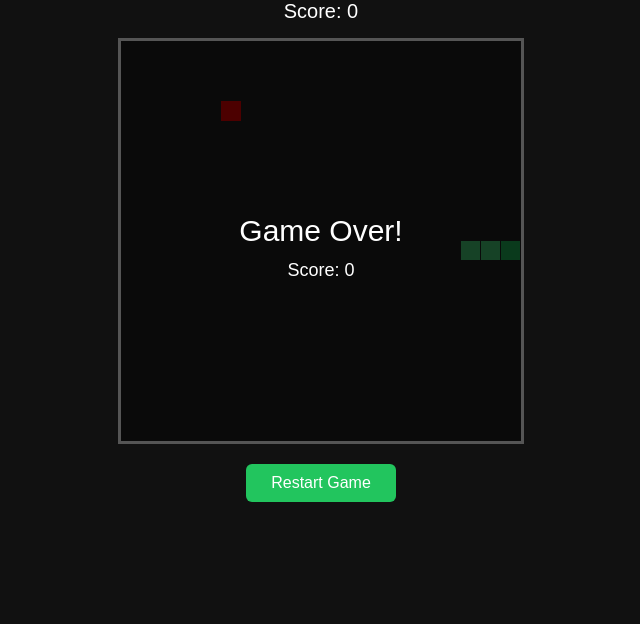
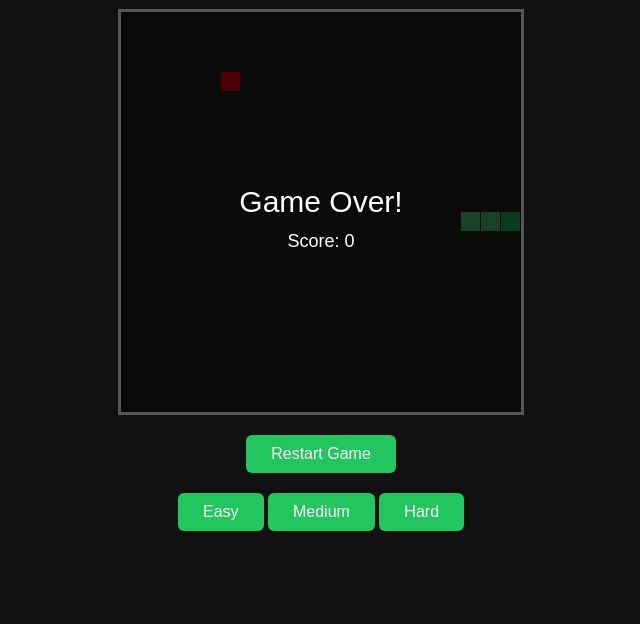
Before and after one commit to vinithdc-jpg/Snake-game, a plain HTML site: page index.html in a window 1280 px wide. Shown: the part 176-800 px from the top of the page, without its empty margins (319-959 px from the left). Drawn offline with Linux system fonts and the light colour scheme.

Commit message:
Modify the code

```diff
--- a/index.html
+++ b/index.html
@@ -6,7 +6,7 @@
 
     <title>Snake Game</title>
 
-    <link rel="stylesheet" href="style.css">
+    <link rel="stylesheet" href="style.css" />
   </head>
 
   <body>
@@ -18,8 +18,13 @@
       <canvas id="gameCanvas" width="400" height="400"></canvas>
 
       <button onclick="restartGame()">Restart Game</button>
+      <div class="difficulty">
+        <button onclick="setDifficulty('easy')">Easy</button>
+        <button onclick="setDifficulty('medium')">Medium</button>
+        <button onclick="setDifficulty('hard')">Hard</button>
+      </div>
     </div>
 
-  <script src="script.js"></script>
+    <script src="script.js"></script>
   </body>
 </html>
--- a/script.js
+++ b/script.js
@@ -8,6 +8,15 @@ let food;
 let direction;
 let score;
 let game;
+
+// Difficulty speeds
+const levels = {
+  easy: 180,
+  medium: 100,
+  hard: 60,
+};
+
+let difficulty = "easy";
 
 // Start game
 function startGame() {
@@ -24,8 +33,19 @@ function startGame() {
 
   createFood();
 
+  // Stop previous game
   clearInterval(game);
-  game = setInterval(drawGame, 100);
+
+  // Start game with selected speed
+  game = setInterval(drawGame, levels[difficulty]);
+}
+
+// Change difficulty
+function setDifficulty(level) {
+  difficulty = level;
+
+  // Restart game with new difficulty
+  startGame();
 }
 
 // Create food
@@ -52,7 +72,8 @@ function drawGame() {
 
   // Draw food
   ctx.fillStyle = "red";
-  ctx.fillRect(food.x, food.y, box, box);
+
+  ctx.fillRect(food.x, food.y, box - 1, box - 1);
 
   // Draw snake
   snake.forEach((part, index) => {
@@ -61,12 +82,13 @@ function drawGame() {
     ctx.fillRect(part.x, part.y, box - 1, box - 1);
   });
 
-  // Calculate new head
+  // Create new head
   let head = {
     x: snake[0].x,
     y: snake[0].y,
   };
 
+  // Move snake
   if (direction === "UP") {
     head.y -= box;
   }
@@ -83,7 +105,7 @@ function drawGame() {
     head.x += box;
   }
 
-  // Check wall collision
+  // Wall collision
   if (
     head.x < 0 ||
     head.x >= canvas.width ||
@@ -94,7 +116,7 @@ function drawGame() {
     return;
   }
 
-  // Check self collision
+  // Snake collision
   for (let part of snake) {
     if (head.x === part.x && head.y === part.y) {
       gameOver();
@@ -105,7 +127,7 @@ function drawGame() {
   // Add new head
   snake.unshift(head);
 
-  // Check food collision
+  // Food collision
   if (head.x === food.x && head.y === food.y) {
     score++;
 
@@ -123,10 +145,13 @@ function gameOver() {
   clearInterval(game);
 
   ctx.fillStyle = "rgba(0, 0, 0, 0.7)";
+
   ctx.fillRect(0, 0, canvas.width, canvas.height);
 
   ctx.fillStyle = "white";
+
   ctx.font = "30px Arial";
+
   ctx.textAlign = "center";
 
   ctx.fillText("Game Over!", canvas.width / 2, canvas.height / 2);
@@ -155,10 +180,10 @@ document.addEventListener("keydown", function (event) {
   }
 });
 
-// Restart
+// Restart game
 function restartGame() {
   startGame();
 }
 
-// Start automatically
+// Start game
 startGame();
```
